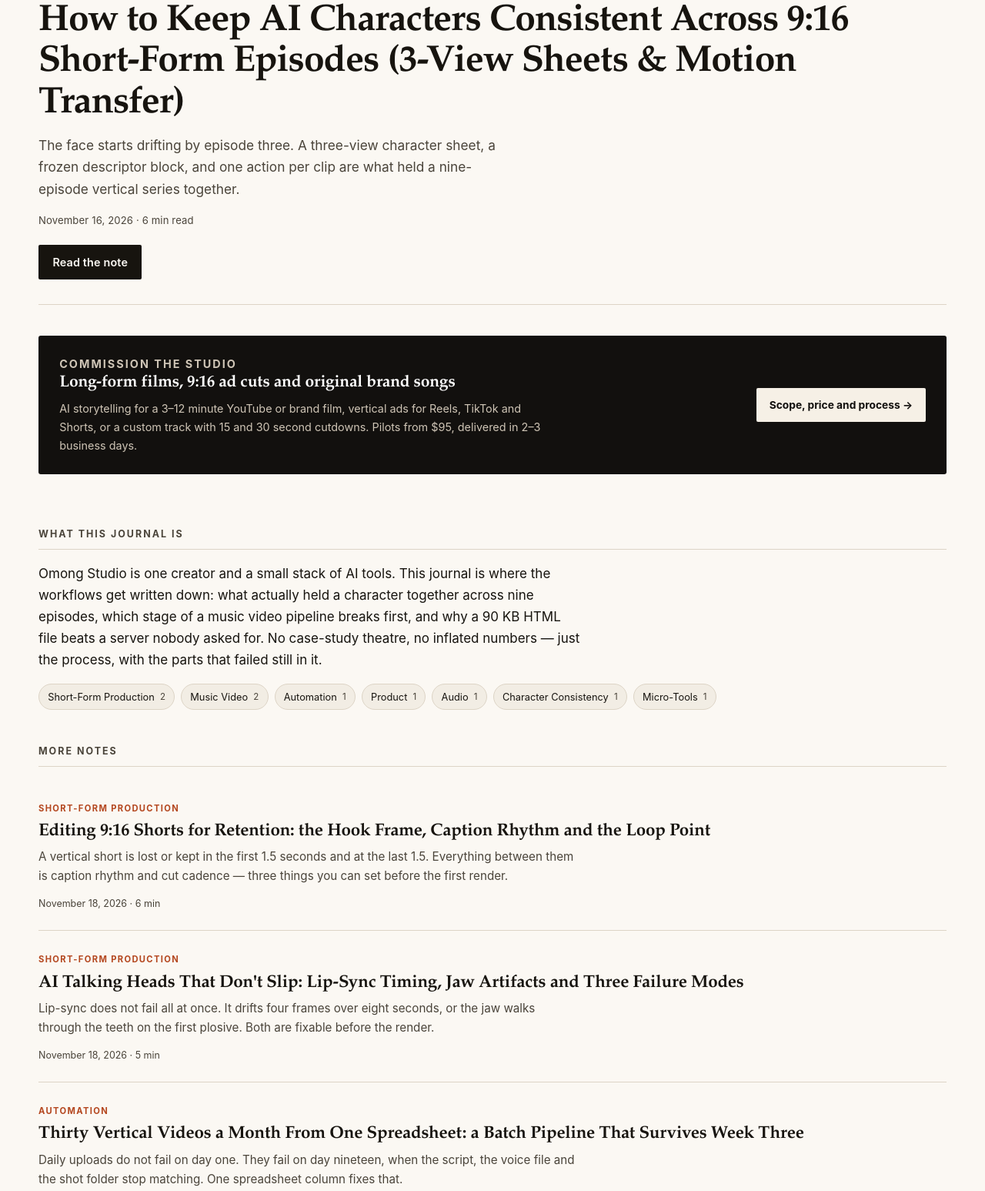
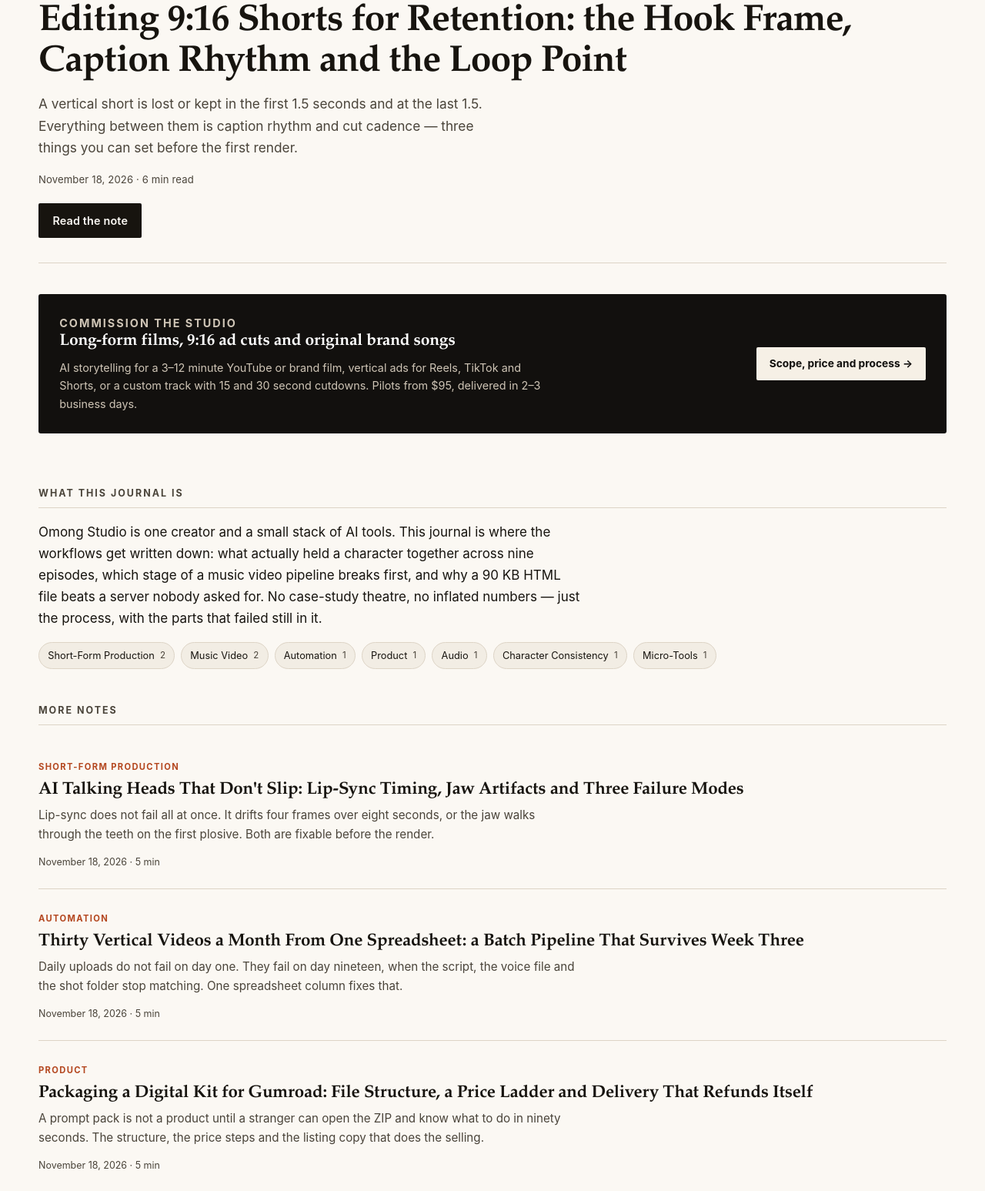
Before and after one commit to theloz33-bot/omong-studio-journal, a plain HTML site: page docs/index.html in a window 1280 px wide. Shown: the part 140-1687 px from the top of the page at 77% size. Drawn offline with Linux system fonts and the light colour scheme.

Commit message:
Home: newest post as hero (clear stale featured flag)

```diff
--- a/docs/index.html
+++ b/docs/index.html
@@ -45,10 +45,10 @@
 
 <section class="hero">
   <p class="eyebrow">Latest field note</p>
-  <h1><a href="/omong-studio-journal/posts/consistent-ai-characters-9-16-short-form/">How to Keep AI Characters Consistent Across 9:16 Short-Form Episodes (3-View Sheets &amp; Motion Transfer)</a></h1>
-  <p class="dek">The face starts drifting by episode three. A three-view character sheet, a frozen descriptor block, and one action per clip are what held a nine-episode vertical series together.</p>
-  <p class="meta"><time datetime="2026-11-16">November 16, 2026</time> · 6 min read</p>
-  <a class="button" href="/omong-studio-journal/posts/consistent-ai-characters-9-16-short-form/">Read the note</a>
+  <h1><a href="/omong-studio-journal/posts/9-16-short-form-retention-editing/">Editing 9:16 Shorts for Retention: the Hook Frame, Caption Rhythm and the Loop Point</a></h1>
+  <p class="dek">A vertical short is lost or kept in the first 1.5 seconds and at the last 1.5. Everything between them is caption rhythm and cut cadence — three things you can set before the first render.</p>
+  <p class="meta"><time datetime="2026-11-18">November 18, 2026</time> · 6 min read</p>
+  <a class="button" href="/omong-studio-journal/posts/9-16-short-form-retention-editing/">Read the note</a>
 </section>
 <section class="hire-strip hire-home">
   <div class="hire-copy">
@@ -66,13 +66,6 @@
 <section class="latest">
   <h2 class="rule">More notes</h2>
   <ul class="entries"><li class="entry">
-  <a href="/omong-studio-journal/posts/9-16-short-form-retention-editing/">
-    <span class="entry-cat">Short-Form Production</span>
-    <h2>Editing 9:16 Shorts for Retention: the Hook Frame, Caption Rhythm and the Loop Point</h2>
-    <p>A vertical short is lost or kept in the first 1.5 seconds and at the last 1.5. Everything between them is caption rhythm and cut cadence — three things you can set before the first render.</p>
-    <span class="entry-meta"><time datetime="2026-11-18">November 18, 2026</time> · 6 min</span>
-  </a>
-</li><li class="entry">
   <a href="/omong-studio-journal/posts/ai-talking-head-lip-sync/">
     <span class="entry-cat">Short-Form Production</span>
     <h2>AI Talking Heads That Don't Slip: Lip-Sync Timing, Jaw Artifacts and Three Failure Modes</h2>
@@ -112,6 +105,13 @@
     <span class="entry-cat">Music Video</span>
     <h2>Building a Cinematic AI Music Video Pipeline in 2026: Audio, Visuals &amp; Voiceover Timing</h2>
     <p>Most AI music videos are cut to a storyboard that has nothing to do with the song. Start from the timecode map instead, and every other stage gets shorter.</p>
+    <span class="entry-meta"><time datetime="2026-11-16">November 16, 2026</time> · 6 min</span>
+  </a>
+</li><li class="entry">
+  <a href="/omong-studio-journal/posts/consistent-ai-characters-9-16-short-form/">
+    <span class="entry-cat">Character Consistency</span>
+    <h2>How to Keep AI Characters Consistent Across 9:16 Short-Form Episodes (3-View Sheets &amp; Motion Transfer)</h2>
+    <p>The face starts drifting by episode three. A three-view character sheet, a frozen descriptor block, and one action per clip are what held a nine-episode vertical series together.</p>
     <span class="entry-meta"><time datetime="2026-11-16">November 16, 2026</time> · 6 min</span>
   </a>
 </li><li class="entry">
```
Also changed, not shown: 1 other file.
